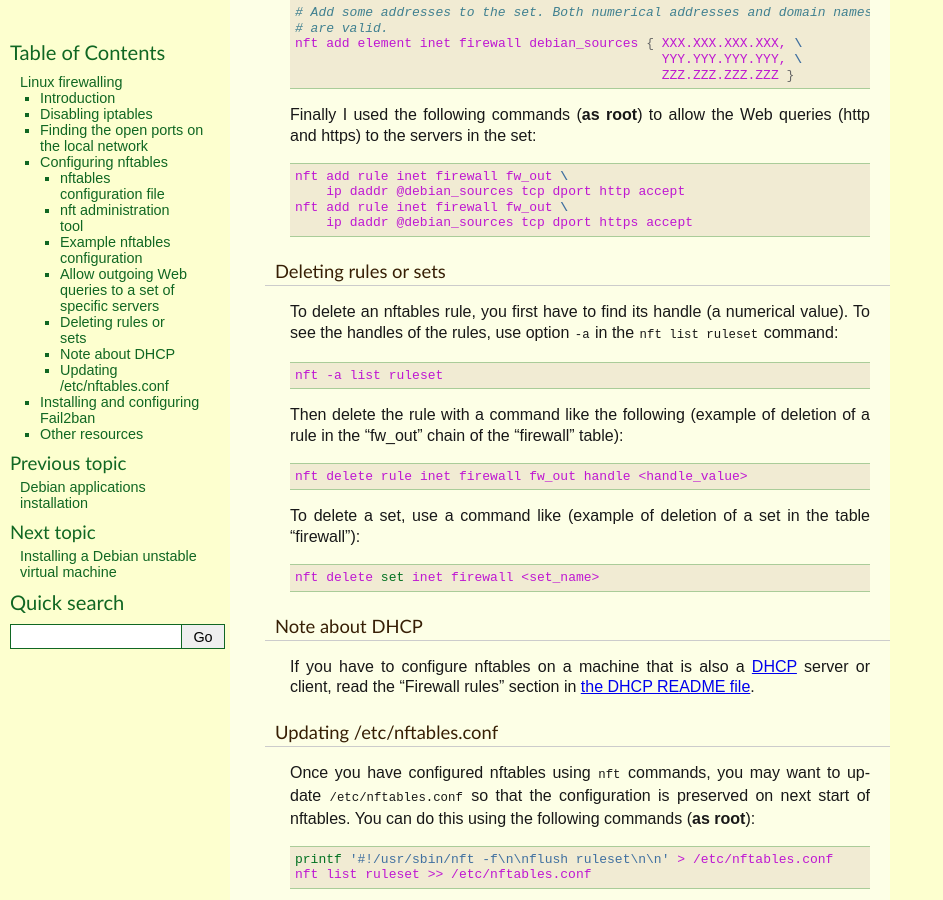
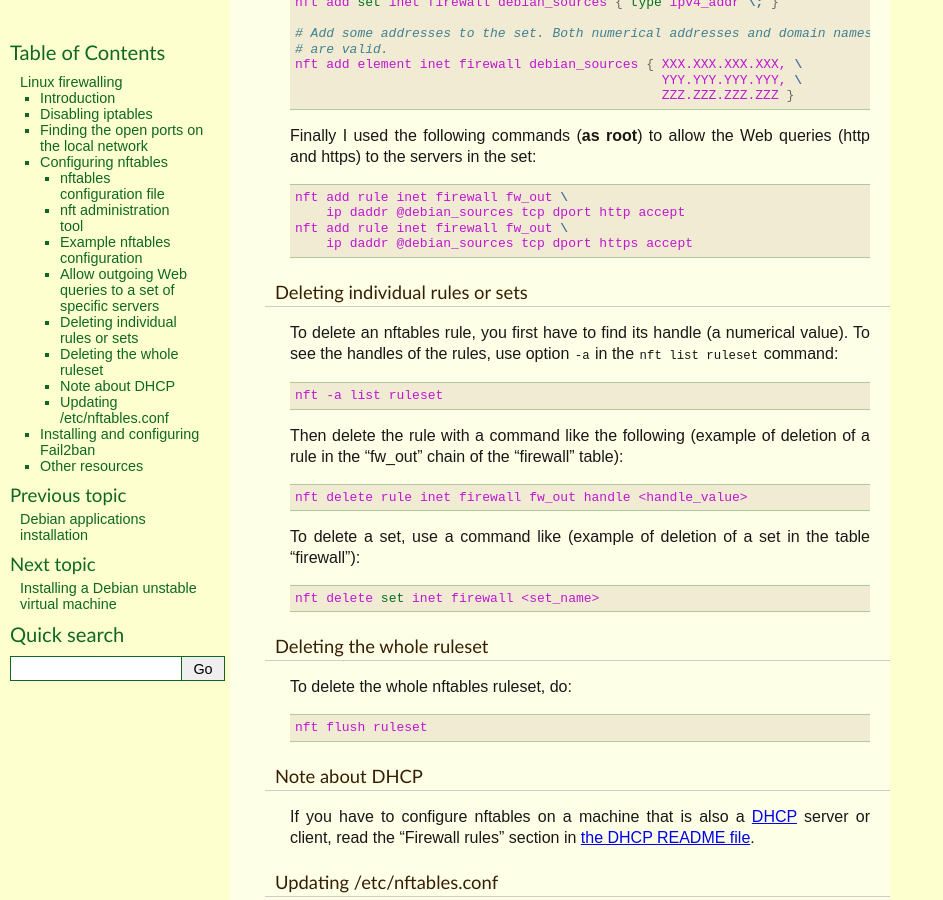
Before and after one commit to thierr26/thierr26_personal_notes_sphinx_sources, a Sphinx documentation site: the page built from source/linux_firewalling.rst, in a window 1280 px wide and 900 px high, scrolled down 6453 px. Shown: the whole window, without its empty margins (0-943 px from the left). Built offline with Sphinx 7.4.7, drawn with Linux system fonts in a browser that asks for light colours; some of the changed text lies outside the part shown.

Commit message:
Add 'nft flush ruleset'

```diff
--- a/source/linux_firewalling.rst
+++ b/source/linux_firewalling.rst
@@ -424,8 +424,8 @@ Finally I used the following commands (**as root**) to allow the Web queries
       ip daddr @debian_sources tcp dport https accept
 
 
-Deleting rules or sets
-~~~~~~~~~~~~~~~~~~~~~~
+Deleting individual rules or sets
+~~~~~~~~~~~~~~~~~~~~~~~~~~~~~~~~~
 
 To delete an nftables rule, you first have to find its handle (a numerical
 value). To see the handles of the rules, use option ``-a`` in the ``nft list
@@ -442,6 +442,14 @@ To delete a set, use a command like (example of deletion of a set in the table
 "firewall")::
 
   nft delete set inet firewall <set_name>
+
+
+Deleting the whole ruleset
+~~~~~~~~~~~~~~~~~~~~~~~~~~
+
+To delete the whole nftables ruleset, do::
+
+  nft flush ruleset
 
 
 Note about DHCP
```
